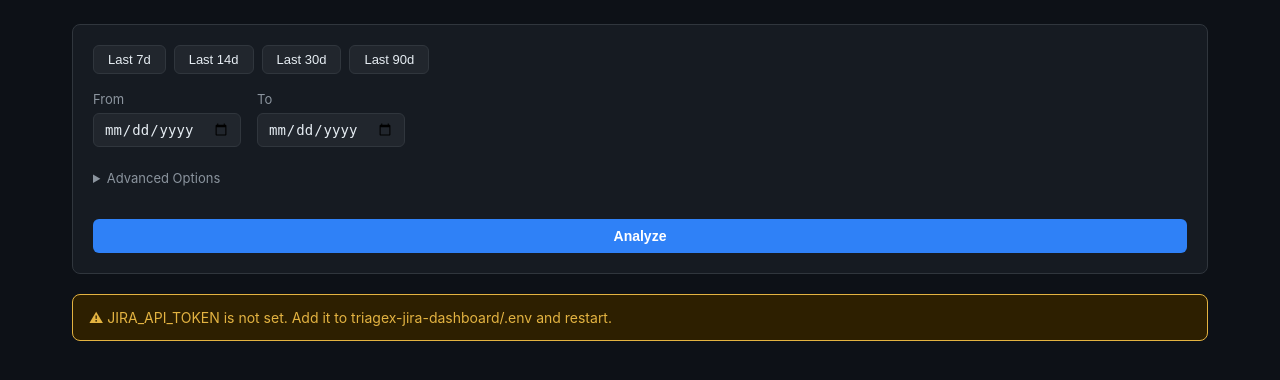
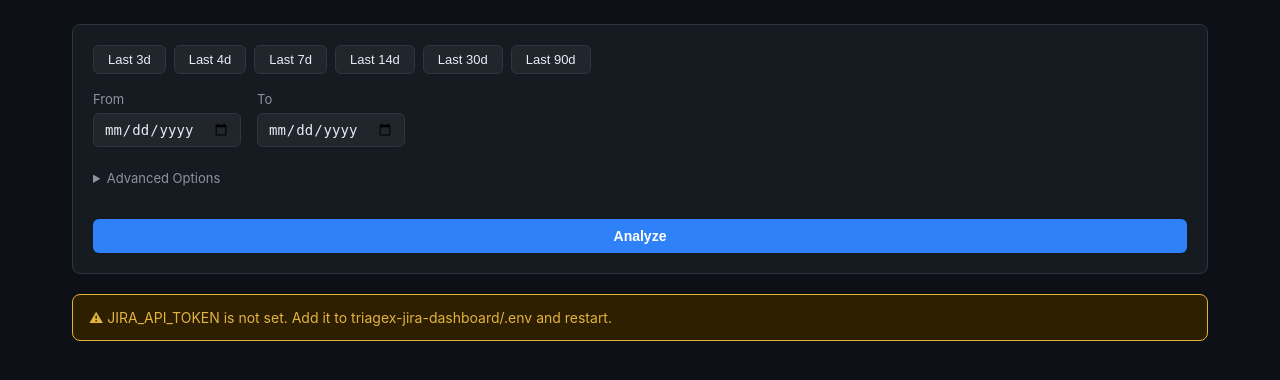
Before and after one commit to jydas1973/jira-table-processor, a Flask app: page / in a window 1280 px wide. Shown: the part 98-478 px from the top of the page. Run offline with Flask 3, Linux system fonts and the light colour scheme; parts of the project's set-up code (start-up, migrations or seed data) failed here and were passed over.

Commit message:
feat: add Last 3d/4d shortcuts and remove SMTP relay hint from email panel
Co-Authored-By: Claude Sonnet 4.6 <noreply@anthropic.com>

```diff
--- a/triagex-jira-dashboard/frontend/templates/dashboard.html
+++ b/triagex-jira-dashboard/frontend/templates/dashboard.html
@@ -454,6 +454,8 @@
   <!-- Controls -->
   <section id="controls">
     <div class="shortcuts">
+      <button onclick="setRange(3)">Last 3d</button>
+      <button onclick="setRange(4)">Last 4d</button>
       <button onclick="setRange(7)">Last 7d</button>
       <button onclick="setRange(14)">Last 14d</button>
       <button onclick="setRange(30)">Last 30d</button>
@@ -531,7 +533,7 @@
       <summary>&#9993; Email This Report</summary>
       <div class="email-panel-body">
         <div class="email-from-hint">
-          From: <code>{{ email_from | e }}</code> via <code>{{ email_smtp | e }}</code>
+          From: <code>{{ email_from | e }}</code>
         </div>
         <span class="email-label">To:</span>
         <div id="recipient-list">
```
